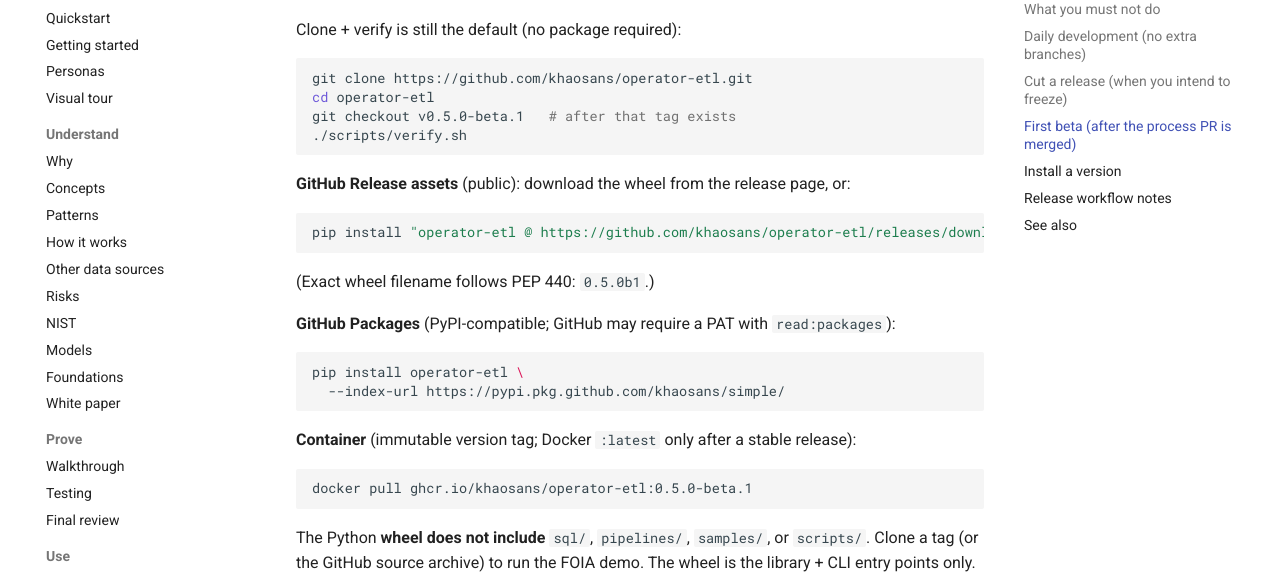
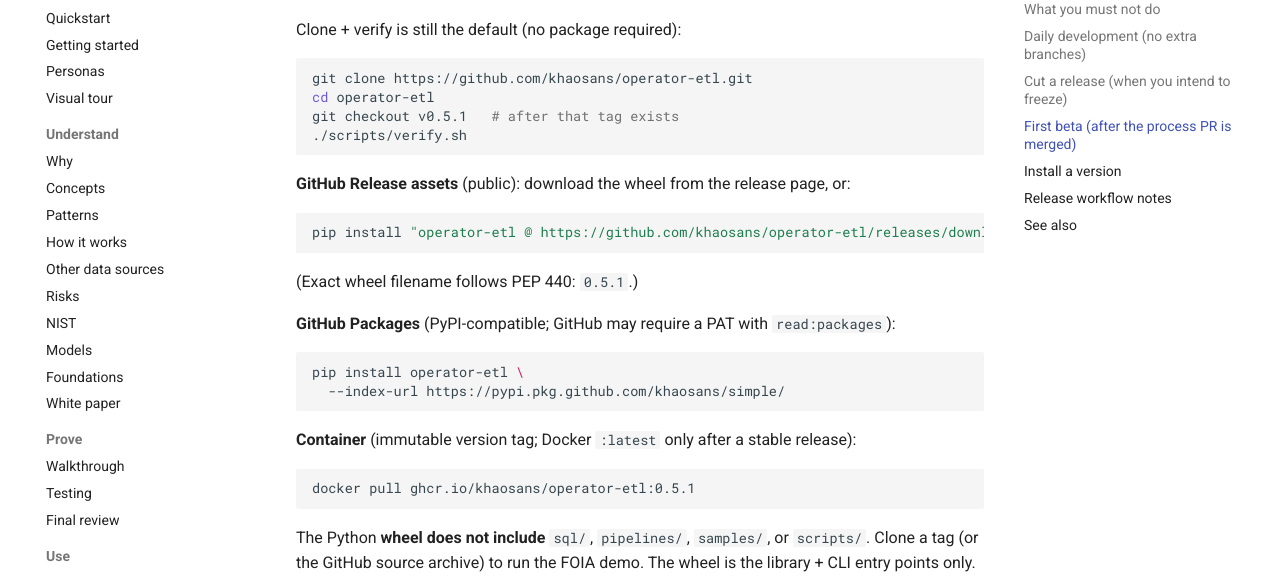
Before and after one commit to khaosans/operator-etl, an MkDocs documentation site: the page built from docs/VERSIONING.md, in a window 1280 px wide and 1400 px high, scrolled down 3320 px. Shown: the part 153-729 px from the top of the window. Built offline with MkDocs 1.6.1 and Material for MkDocs 9.7.7, drawn with Linux system fonts in a browser that asks for light colours; comment, search, counter and statistics services are not loaded; some of the changed text lies outside the part shown.

Commit message:
Release v0.5.1 (#26)
* Release v0.5.0

Co-authored-by: Cursor <cursoragent@cursor.com>

* Release v0.5.1

Co-authored-by: Cursor <cursoragent@cursor.com>

---------

Co-authored-by: Cursor <cursoragent@cursor.com>

````diff
--- a/docs/VERSIONING.md
+++ b/docs/VERSIONING.md
@@ -115,17 +115,17 @@ Clone + verify is still the default (no package required):
 ```bash
 git clone https://github.com/khaosans/operator-etl.git
 cd operator-etl
-git checkout v0.5.0-beta.1   # after that tag exists
+git checkout v0.5.1   # after that tag exists
 ./scripts/verify.sh
 ```
 
 **GitHub Release assets** (public): download the wheel from the release page, or:
 
 ```bash
-pip install "operator-etl @ https://github.com/khaosans/operator-etl/releases/download/v0.5.0-beta.1/operator_etl-0.5.0b1-py3-none-any.whl"
+pip install "operator-etl @ https://github.com/khaosans/operator-etl/releases/download/v0.5.1/operator_etl-0.5.1-py3-none-any.whl"
 ```
 
-(Exact wheel filename follows PEP 440: `0.5.0b1`.)
+(Exact wheel filename follows PEP 440: `0.5.1`.)
 
 **GitHub Packages** (PyPI-compatible; GitHub may require a PAT with `read:packages`):
 
@@ -137,7 +137,7 @@ pip install operator-etl \
 **Container** (immutable version tag; Docker `:latest` only after a stable release):
 
 ```bash
-docker pull ghcr.io/khaosans/operator-etl:0.5.0-beta.1
+docker pull ghcr.io/khaosans/operator-etl:0.5.1
 ```
 
 The Python **wheel does not include** `sql/`, `pipelines/`, `samples/`, or `scripts/`. Clone a tag (or the GitHub source archive) to run the FOIA demo. The wheel is the library + CLI entry points only.
--- a/mkdocs.yml
+++ b/mkdocs.yml
@@ -4,10 +4,10 @@ site_url: https://khaosans.github.io/operator-etl/
 repo_url: https://github.com/khaosans/operator-etl
 repo_name: khaosans/operator-etl
 edit_uri: blob/master/docs/
-copyright: "Operator ETL 0.5.0-beta.2 · Apache-2.0. Wiki tracks master; install tagged releases."
+copyright: "Operator ETL 0.5.1 · Apache-2.0. Wiki tracks master; install tagged releases."
 
 extra:
-  operator_etl_version: "0.5.0-beta.2"
+  operator_etl_version: "0.5.1"
 
 docs_dir: docs
 site_dir: site
--- a/pyproject.toml
+++ b/pyproject.toml
@@ -1,6 +1,6 @@
 [project]
 name = "operator-etl"
-version = "0.5.0b2"
+version = "0.5.1"
 description = "Agentic ETL for FOIA and public comments — medallion warehouse + LangGraph + MCP"
 readme = "README.md"
 requires-python = ">=3.12"
````
Also changed, not shown: CHANGELOG.md (+13 -0 lines), README.md (+2 -2 lines), docs/RELEASING.md (+2 -2 lines), 1 other file.
